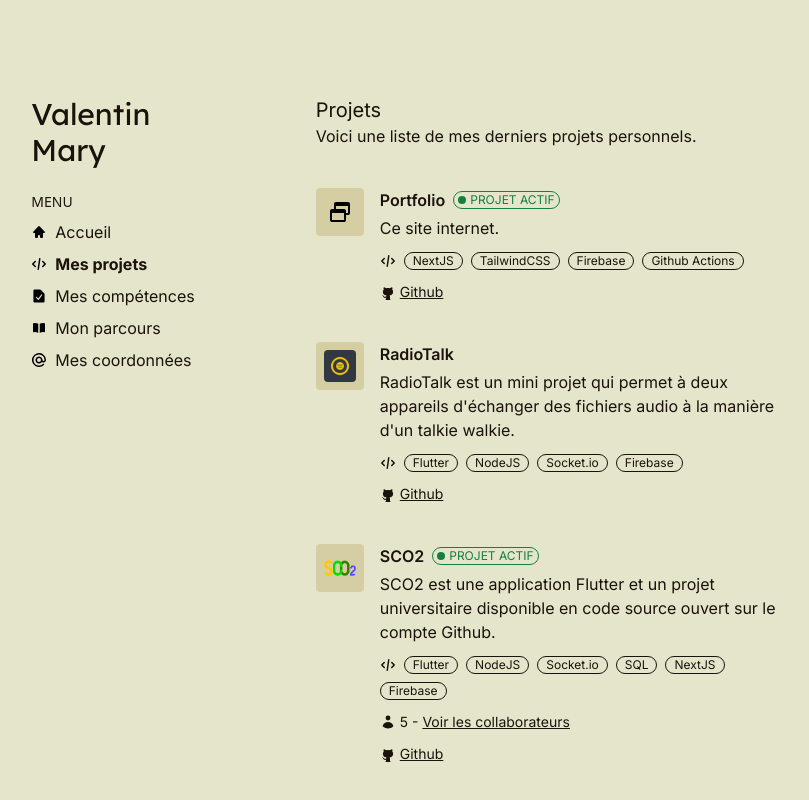
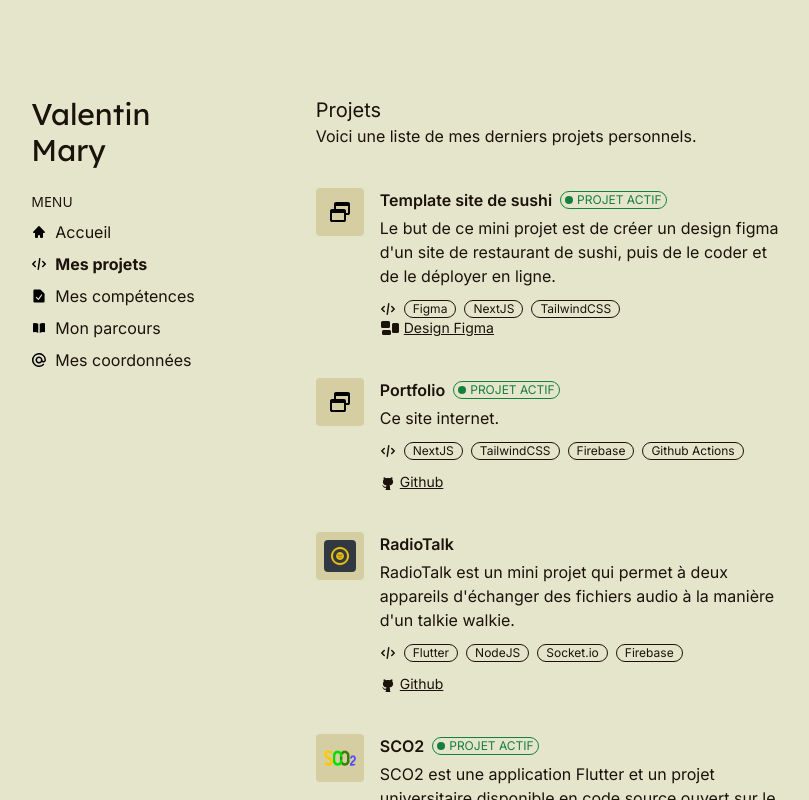
Before and after one commit to Vrock691/Portfolio, a Next.js app: page /projects in a window 1280 px wide. Shown: the whole page, without its empty margins (230-1039 px from the left). Built offline with nearby package versions, Linux system fonts and the light colour scheme.

Commit message:
feat: Ajout d'un projet figma

```diff
--- a/app/lib/projects.ts
+++ b/app/lib/projects.ts
@@ -1,4 +1,18 @@
 export const projects = [
+    {
+        iconPath: "/portfolio/logo.svg",
+        invertLogo: true,
+        name: "Template site de sushi",
+        desc: "Le but de ce mini projet est de créer un design figma d'un site de restaurant de sushi, puis de le coder et de le déployer en ligne.",
+        languages: ["Figma", "NextJS", "TailwindCSS"],
+        active: true,
+        source: null,
+        website: null,
+        store: null,
+        people: null,
+        images: null,
+        figma: "https://www.figma.com/design/PPpzqiX61YKXzrLzdAGU1k/Websites-examples",
+    },
     {
         iconPath: "/portfolio/logo.svg",
         invertLogo: true,
--- a/app/projects/components/projectCard.tsx
+++ b/app/projects/components/projectCard.tsx
@@ -105,6 +105,18 @@ export default function ProjectCard({
                             </div>
                         : null
                     }
+                    {
+                        (projectData.figma != undefined && projectData.figma != null)
+                        ?   <div className="w-max h-max">
+                                <a href={projectData.figma} className="flex items-center gap-1 text-sm underline">
+                                    <svg xmlns="http://www.w3.org/2000/svg" viewBox="0 0 20 20" fill="currentColor" className="size-5">
+                                        <path fillRule="evenodd" d="M2.5 3A1.5 1.5 0 0 0 1 4.5v4A1.5 1.5 0 0 0 2.5 10h6A1.5 1.5 0 0 0 10 8.5v-4A1.5 1.5 0 0 0 8.5 3h-6Zm11 2A1.5 1.5 0 0 0 12 6.5v7a1.5 1.5 0 0 0 1.5 1.5h4a1.5 1.5 0 0 0 1.5-1.5v-7A1.5 1.5 0 0 0 17.5 5h-4Zm-10 7A1.5 1.5 0 0 0 2 13.5v2A1.5 1.5 0 0 0 3.5 17h6a1.5 1.5 0 0 0 1.5-1.5v-2A1.5 1.5 0 0 0 9.5 12h-6Z" clipRule="evenodd" />
+                                    </svg>
+                                    Design Figma
+                                </a>
+                            </div>
+                        : null
+                    }
                 </div>
             </div>
         </div>
```
